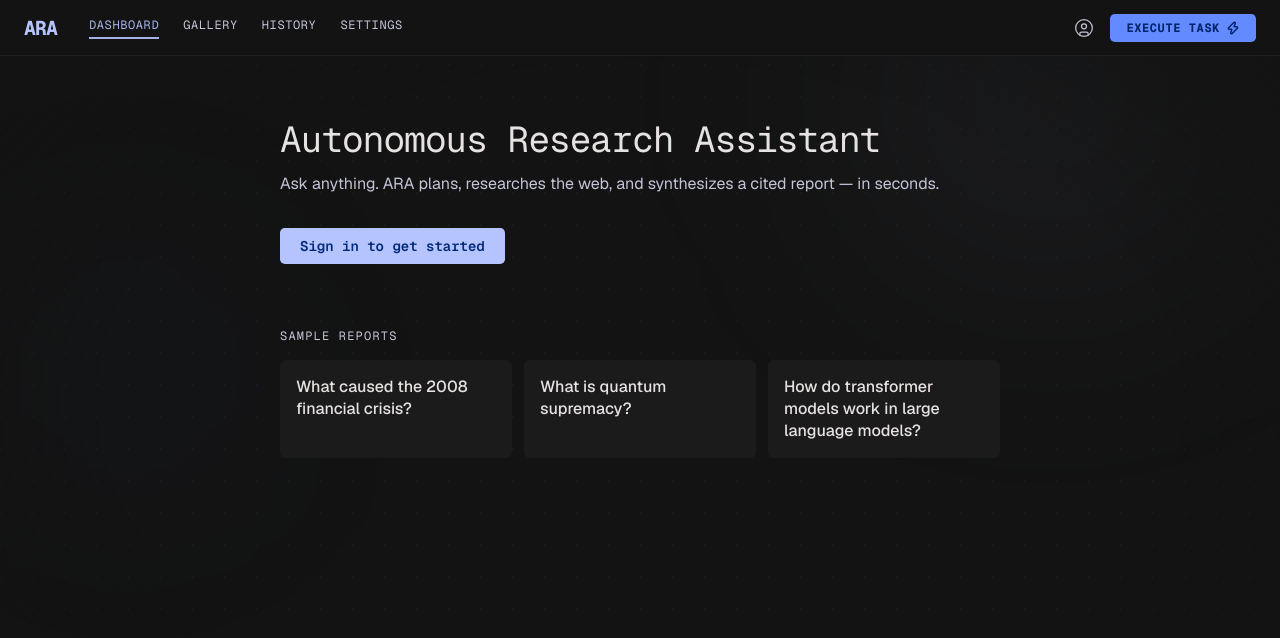
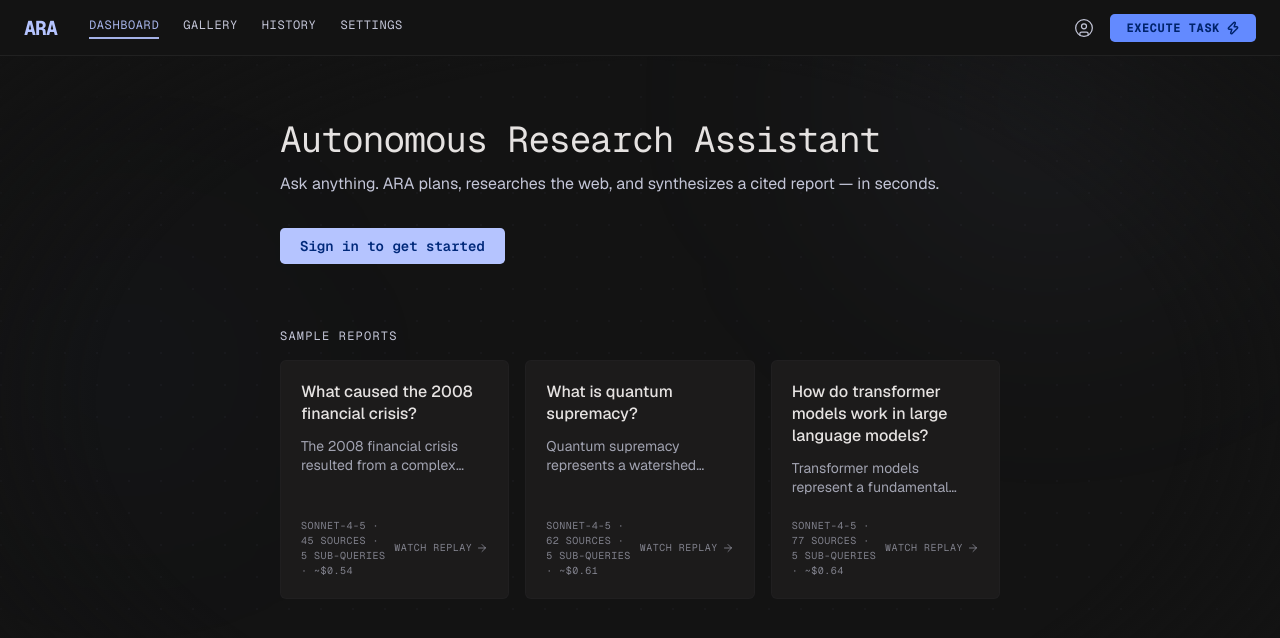
Before and after one commit to ShriramJana/autonomous-research-assistant, a Next.js app in the folder frontend/: page / in a window 1280 px wide. Shown: the top 638 px of the page. Built offline with nearby package versions, Linux system fonts and the light colour scheme; no server answers.

Commit message:
feat(gallery): preview cards with summary + run metadata

```diff
--- a/frontend/app/gallery/page.tsx
+++ b/frontend/app/gallery/page.tsx
@@ -1,6 +1,5 @@
-import Link from "next/link";
-
 import { demoManifest } from "@/lib/demos";
+import { DemoCard } from "@/components/demo-card";
 
 export default function GalleryPage() {
   const items = demoManifest;
@@ -17,17 +16,8 @@ export default function GalleryPage() {
             Gallery is empty.
           </p>
         )}
-        {items.map((r) => (
-          <Link
-            key={r.slug}
-            href={`/demo/${r.slug}`}
-            className="bg-card hover:bg-card/80 block rounded-lg p-5 transition-colors"
-          >
-            <p className="font-medium leading-snug">{r.question}</p>
-            <p className="text-muted-foreground/60 mt-3 font-mono text-[10px] uppercase tracking-wider">
-              Watch replay
-            </p>
-          </Link>
+        {items.map((entry) => (
+          <DemoCard key={entry.slug} entry={entry} />
         ))}
       </div>
     </main>
--- /dev/null
+++ b/frontend/components/demo-card.tsx
@@ -0,0 +1,37 @@
+import Link from "next/link";
+import { ArrowRight } from "lucide-react";
+
+import type { DemoManifestEntry } from "@/lib/demos";
+
+export function DemoCard({ entry }: { entry: DemoManifestEntry }) {
+  const meta: string[] = [];
+  if (entry.model) meta.push(entry.model.replace(/^claude-/, ""));
+  if (typeof entry.n_sources === "number") meta.push(`${entry.n_sources} sources`);
+  if (typeof entry.n_sub_queries === "number") meta.push(`${entry.n_sub_queries} sub-queries`);
+  if (typeof entry.cost_usd === "number" && entry.cost_usd > 0) {
+    meta.push(`~$${entry.cost_usd.toFixed(2)}`);
+  }
+
+  return (
+    <Link
+      href={`/demo/${entry.slug}`}
+      className="group bg-card hover:bg-card/80 border-border/40 flex flex-col gap-3 rounded-lg border p-5 transition-colors"
+    >
+      <p className="text-foreground font-medium leading-snug">{entry.question}</p>
+      {entry.summary ? (
+        <p className="text-muted-foreground/80 line-clamp-2 text-sm leading-snug">
+          {entry.summary}
+        </p>
+      ) : null}
+      <div className="mt-auto flex items-center justify-between gap-2 pt-2">
+        <span className="text-muted-foreground/60 font-mono text-[10px] uppercase tracking-wider">
+          {meta.join(" · ")}
+        </span>
+        <span className="text-muted-foreground/60 group-hover:text-foreground inline-flex shrink-0 items-center gap-1 font-mono text-[10px] uppercase tracking-wider transition-colors">
+          Watch replay
+          <ArrowRight className="h-3 w-3" strokeWidth={1.75} />
+        </span>
+      </div>
+    </Link>
+  );
+}
--- a/frontend/components/gallery-snapshot.tsx
+++ b/frontend/components/gallery-snapshot.tsx
@@ -1,8 +1,7 @@
 "use client";
 
-import Link from "next/link";
-
 import { demoManifest } from "@/lib/demos";
+import { DemoCard } from "@/components/demo-card";
 
 export function GallerySnapshot() {
   const items = demoManifest.slice(0, 3);
@@ -12,15 +11,9 @@ export function GallerySnapshot() {
       <h2 className="text-muted-foreground mb-4 font-mono text-xs uppercase tracking-widest">
         Sample reports
       </h2>
-      <div className="grid grid-cols-1 gap-3 md:grid-cols-3">
-        {items.map((r) => (
-          <Link
-            key={r.slug}
-            href={`/demo/${r.slug}`}
-            className="bg-card hover:bg-card/80 block rounded-lg p-4 transition-colors"
-          >
-            <p className="font-medium leading-snug">{r.question}</p>
-          </Link>
+      <div className="grid grid-cols-1 gap-4 md:grid-cols-3">
+        {items.map((entry) => (
+          <DemoCard key={entry.slug} entry={entry} />
         ))}
       </div>
     </div>
--- a/frontend/lib/demos.ts
+++ b/frontend/lib/demos.ts
@@ -8,6 +8,10 @@ export interface DemoManifestEntry {
   model: string;
   created_at: string;
   n_events: number;
+  summary?: string;
+  n_sources?: number;
+  n_sub_queries?: number;
+  cost_usd?: number;
 }
 
 export interface DemoEvent {
```
